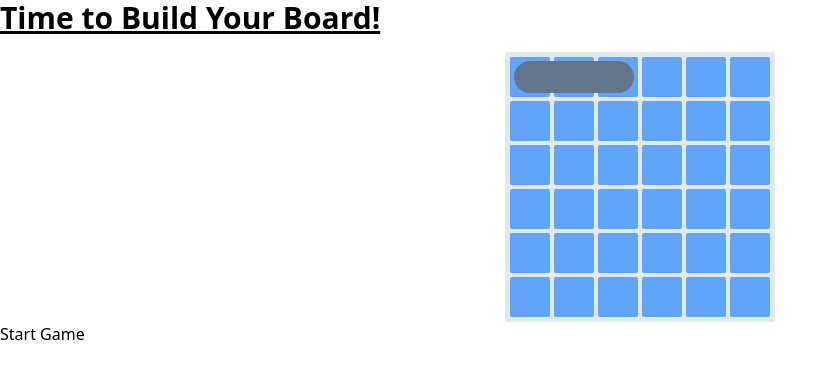
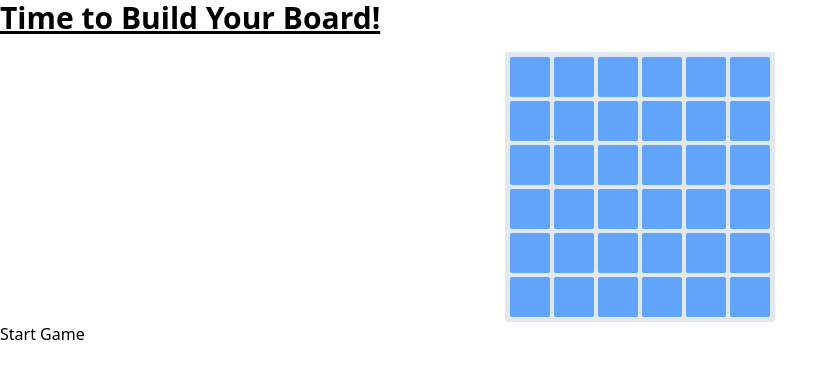
Before and after one commit to smmmfrd/battleship-react, a React (Vite) app: page /player in a window 1280 px wide. Shown: the top 378 px of the page, without its empty margins (0-838 px from the left). Built offline with nearby package versions, Linux system fonts and the light colour scheme.

Commit message:
Place Ship Length Change

```diff
--- a/src/App.jsx
+++ b/src/App.jsx
@@ -8,6 +8,8 @@ const BOARD_SIZE = 6;
 
 const SHIP_MARGIN = 4;
 
+const SHIP_LENGTHS = [2, 3, 3, 4, 5];
+
 export default function App() {
   return (
     <BrowserRouter>
@@ -16,7 +18,8 @@ export default function App() {
           <Route index element={<GameOptions />} />
           <Route path="player" element={<PlayerBoardCreator
             BOARD_SIZE={BOARD_SIZE}
-            SHIP_MARGIN={SHIP_MARGIN} />} />
+            SHIP_MARGIN={SHIP_MARGIN}
+            SHIP_LENGTHS={SHIP_LENGTHS}/>} />
           <Route path="game" element={<EnemyBoard
             BOARD_SIZE={BOARD_SIZE}
             SHIP_MARGIN={SHIP_MARGIN} />} />
--- a/src/components/PlayerBoardCreator.jsx
+++ b/src/components/PlayerBoardCreator.jsx
@@ -3,9 +3,15 @@ import { Link } from "react-router-dom";
 import BoardDisplay from "./BoardDisplay";
 import GameBoard from "../gameboard";
 
-export default function PlayerBoardCreator({BOARD_SIZE, SHIP_MARGIN}) {
+export default function PlayerBoardCreator({BOARD_SIZE, SHIP_MARGIN, SHIP_LENGTHS}) {
+    var shipLengthIndex = useRef(0);
+    console.log(shipLengthIndex);
     const [playerBoard, setPlayerBoard] = useState(GameBoard(BOARD_SIZE));
-    const [shipStats, setShipStats] = useState({length: 3, vertical: false});
+    const [shipStats, setShipStats] = useState(
+        {
+            length: SHIP_LENGTHS[shipLengthIndex.current],
+            vertical: false
+        });
     const shipPlacer = useRef();
 
     const handleKeyPress = useCallback(event => {
@@ -18,7 +24,6 @@ export default function PlayerBoardCreator({BOARD_SIZE, SHIP_MARGIN}) {
     useEffect(() => {
         setPlayerBoard(() => {
             var newBoard = GameBoard(BOARD_SIZE);
-            newBoard.addShip(0, 0, 3, false);
             return newBoard;
         })
     },[])
@@ -50,6 +55,12 @@ export default function PlayerBoardCreator({BOARD_SIZE, SHIP_MARGIN}) {
                 return newBoard;
             });
             shipPlacerValidPosition(false);
+
+            if(shipLengthIndex.current < SHIP_LENGTHS.length){
+                shipLengthIndex.current++;
+                setShipStats(prevStats => ({...prevStats, length: SHIP_LENGTHS[shipLengthIndex.current]}));
+            } else {
+            }
         }
     }
 
```
